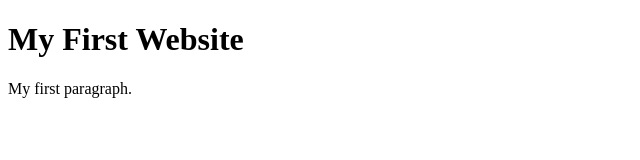
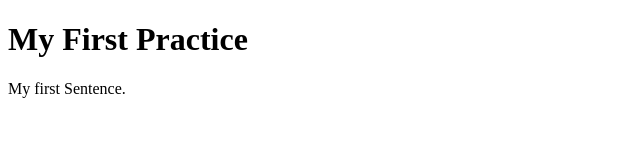
Before and after one commit to bideeen/codersrank-practice, a website: page index.html in a window 1280 px wide. Shown: the full height of the page, 0-640 px from the left. Drawn offline with Linux system fonts and the light colour scheme.

Commit message:
1 file modified

```diff
--- a/index.html
+++ b/index.html
@@ -1,12 +1,12 @@
 <!DOCTYPE html>
 <html>
   <head>
-    <title>Page Title</title>
+    <title>CoderRank Practice</title>
   </head>
   <body>
 
-    <h1>My First Website</h1>
-    <p>My first paragraph.</p>
+    <h1>My First Practice</h1>
+    <p>My first Sentence.</p>
 
   </body>
 </html>
```
